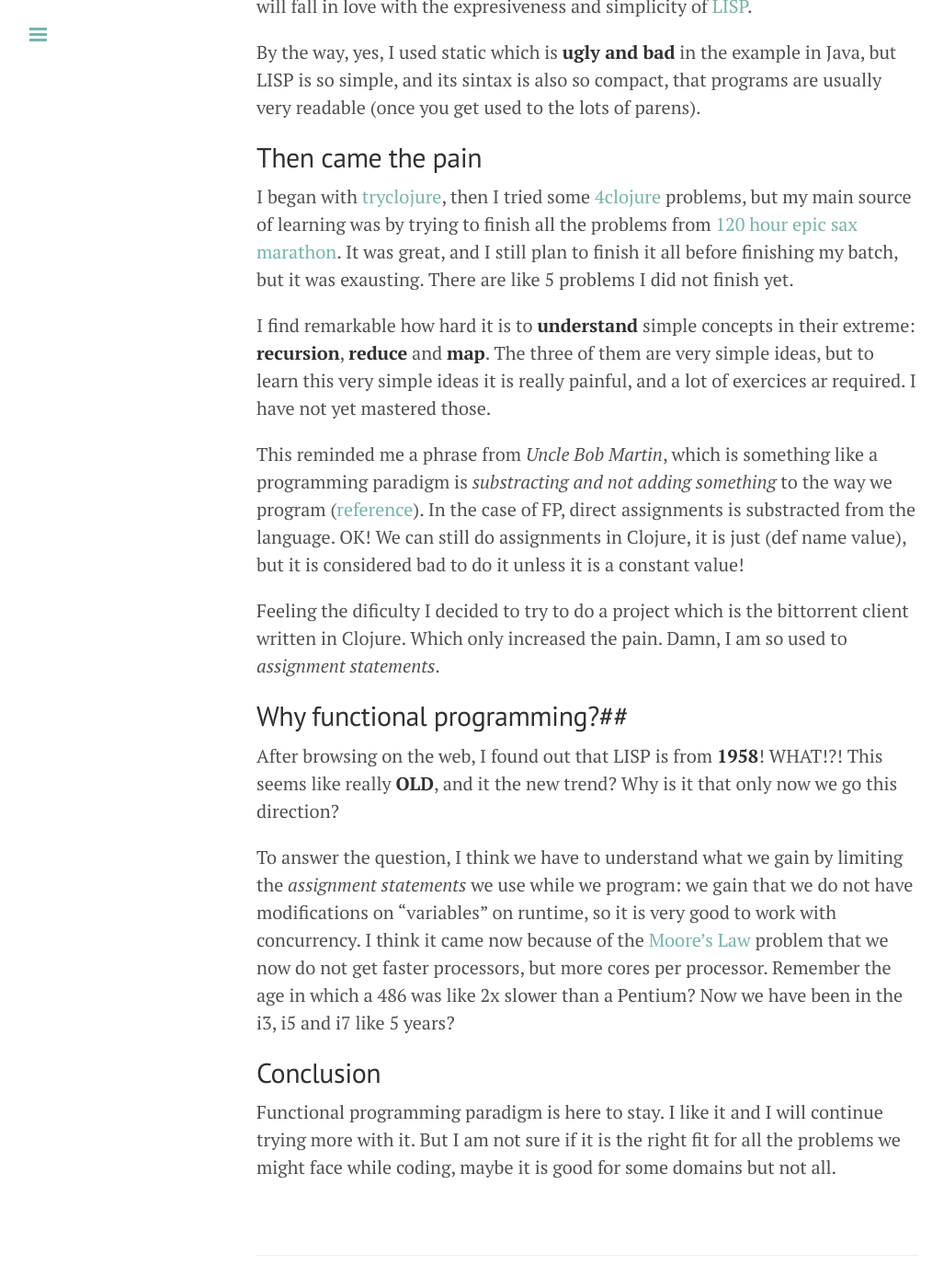
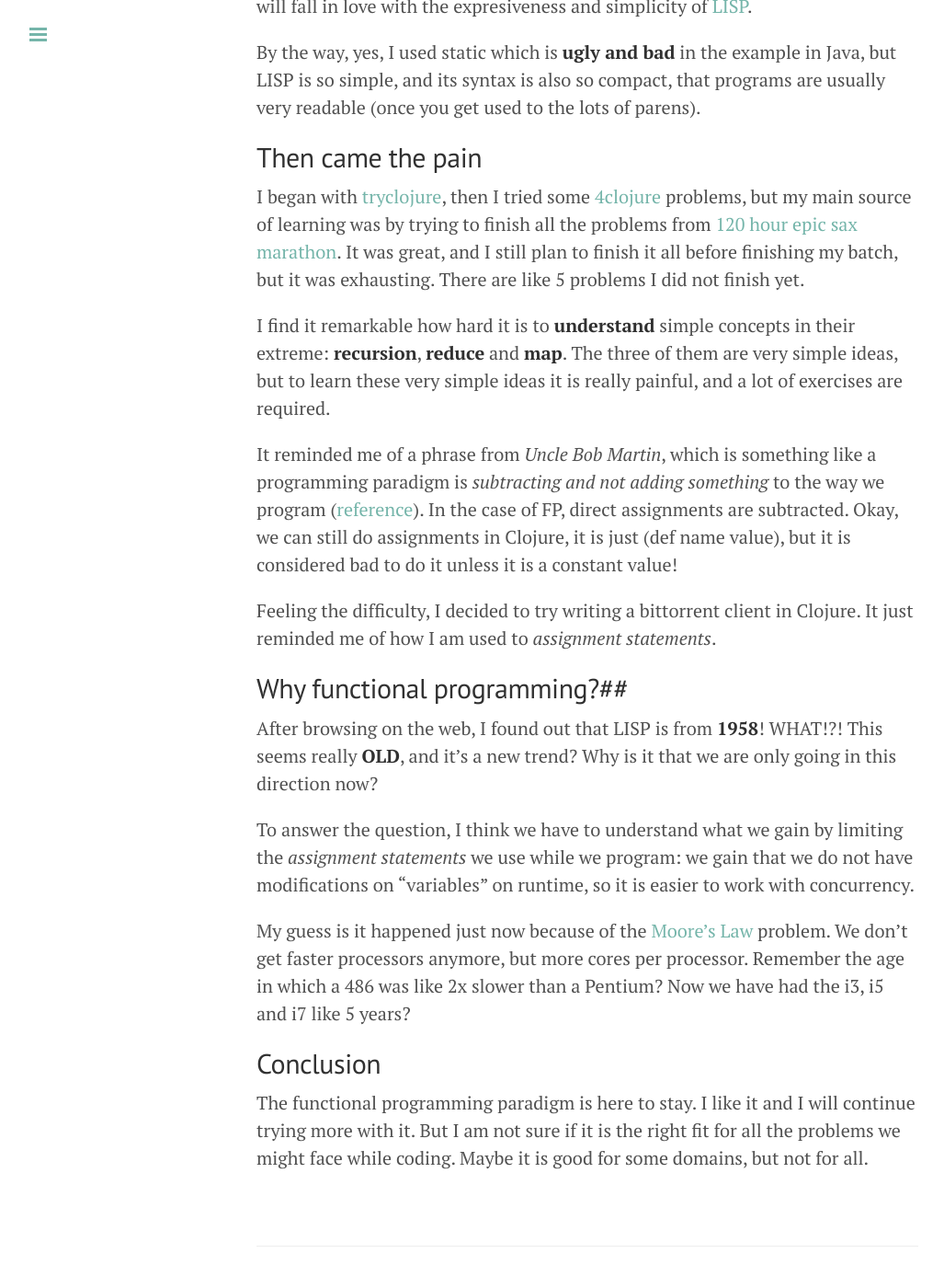
Before and after one commit to pietromenna/pietromenna.github.io, a Jekyll site: the page built from _posts/2015-04-29-functional-programming.markdown, in a window 1280 px wide and 1400 px high, scrolled down 1220 px. Shown: the whole window at 92% size, without its empty margins (1-1028 px from the left). Built offline with Jekyll 4.4.1, drawn with Linux system fonts in a browser that asks for light colours; Markdown is read by kramdown in place of the engine named in the settings; comment, search, counter and statistics services are not loaded; some of the changed text lies outside the part shown.

Commit message:
Thanks @jessechen for the review

```diff
--- a/_posts/2015-04-29-functional-programming.markdown
+++ b/_posts/2015-04-29-functional-programming.markdown
@@ -8,10 +8,10 @@ comments_enabled: true
 
 #My limited experience with Functional Programming#
 
-What I have been doing all this time at [Recurse Center][1]? I have been trying to learn the **all hot & new functional programming paradigm:** by learning [Clojure][2]. I also tried to understand why this paradigm is so popular these days.
+What I have been doing all this time at [Recurse Center][1]? I have been trying to learn the **all new & hot functional programming paradigm:** by learning [Clojure][2]. I also tried to understand why this paradigm is so popular these days.
 
 ##First, I felt in love##
-A simple example, sometimes is better then thousand explainations! I remember the College clases of writing boring Java code like the one below:
+Sometimes, a simple example is better then thousand explanations! I remember writing boring Java code like the one below in college classes:
 
 	public static class SumOfSquaresHelper
 	{
@@ -31,34 +31,35 @@ A simple example, sometimes is better then thousand explainations! I remember th
 	   }
 	}
 
-Please, compare to this:
+Compare to:
 
 	(defn square [x] (* x x))
 	(defn sum-of-squares [n] (reduce + (map square (range 0 (inc n)))
 
 Unless you are paid by the number (of non-useful) lines of code you write, you will fall in love with the expresiveness and simplicity of [LISP][6].
 
-By the way, yes, I used static which is **ugly and bad** in the example in Java, but LISP is so simple, and its sintax is also so compact, that programs are usually very readable (once you get used to the lots of parens).
+By the way, yes, I used static which is **ugly and bad** in the example in Java, but LISP is so simple, and its syntax is also so compact, that programs are usually very readable (once you get used to the lots of parens).
 
 ##Then came the pain ##
 
-I began with [tryclojure][3], then I tried some [4clojure][4] problems, but my main source of learning was by trying to finish all the problems from [120 hour epic sax marathon][5]. It was great, and I still plan to finish it all before finishing my batch, but it was exausting. There are like 5 problems I did not finish yet.
+I began with [tryclojure][3], then I tried some [4clojure][4] problems, but my main source of learning was by trying to finish all the problems from [120 hour epic sax marathon][5]. It was great, and I still plan to finish it all before finishing my batch, but it was exhausting. There are like 5 problems I did not finish yet.
 
-I find remarkable how hard it is to **understand** simple concepts in their extreme: **recursion**, **reduce** and **map**. The three of them are very simple ideas, but to learn this very simple ideas it is really painful, and a lot of exercices ar required. I have not yet mastered those.
+I find it remarkable how hard it is to **understand** simple concepts in their extreme: **recursion**, **reduce** and **map**. The three of them are very simple ideas, but to learn these very simple ideas it is really painful, and a lot of exercises are required.
 
-This reminded me a phrase from *Uncle Bob Martin*, which is something like a programming paradigm is *substracting and not adding something* to the way we program ([reference][8]). In the case of FP, direct assignments is substracted from the language. OK! We can still do assignments in Clojure, it is just (def name value), but it is considered bad to do it unless it is a constant value!
+It reminded me of a phrase from *Uncle Bob Martin*, which is something like a programming paradigm is *subtracting and not adding something* to the way we program ([reference][8]). In the case of FP, direct assignments are subtracted. Okay, we can still do assignments in Clojure, it is just (def name value), but it is considered bad to do it unless it is a constant value!
 
-Feeling the dificulty I decided to try to do a project which is the bittorrent client written in Clojure. Which only increased the pain. Damn, I am so used to *assignment statements*.
+Feeling the difficulty, I decided to try writing a bittorrent client in Clojure. It just reminded me of how I am used to *assignment statements*.
 
 ##Why functional programming?##
-After browsing on the web, I found out that LISP is from **1958**! WHAT!?! This seems like really **OLD**, and it the new trend? Why is it that only now we go this direction?
+After browsing on the web, I found out that LISP is from **1958**! WHAT!?! This seems really **OLD**, and it's a new trend? Why is it that we are only going in this direction now?
 
-To answer the question, I think we have to understand what we gain by limiting the *assignment statements* we use while we program: we gain that we do not have modifications on "variables" on runtime, so it is very good to work with concurrency. I think it came now because of the [Moore's Law][7] problem that we now do not get faster processors, but more cores per processor. Remember the age in which a 486 was like 2x slower than a Pentium? Now we have been in the i3, i5 and i7 like 5 years?
+To answer the question, I think we have to understand what we gain by limiting the *assignment statements* we use while we program: we gain that we do not have modifications on "variables" on runtime, so it is easier to work with concurrency.
+
+My guess is it happened just now because of the [Moore's Law][7] problem. We don't get faster processors anymore, but more cores per processor. Remember the age in which a 486 was like 2x slower than a Pentium? Now we have had the i3, i5 and i7 like 5 years?
 
 ## Conclusion ##
 
-Functional programming paradigm is here to stay. I like it and I will continue trying more with it. But I am not sure if it is the right fit for all the problems we might face while coding, maybe it is good for some domains but not all.
-
+The functional programming paradigm is here to stay. I like it and I will continue trying more with it. But I am not sure if it is the right fit for all the problems we might face while coding. Maybe it is good for some domains, but not for all.
 
 
 [1]: https://www.recurse.com
```
